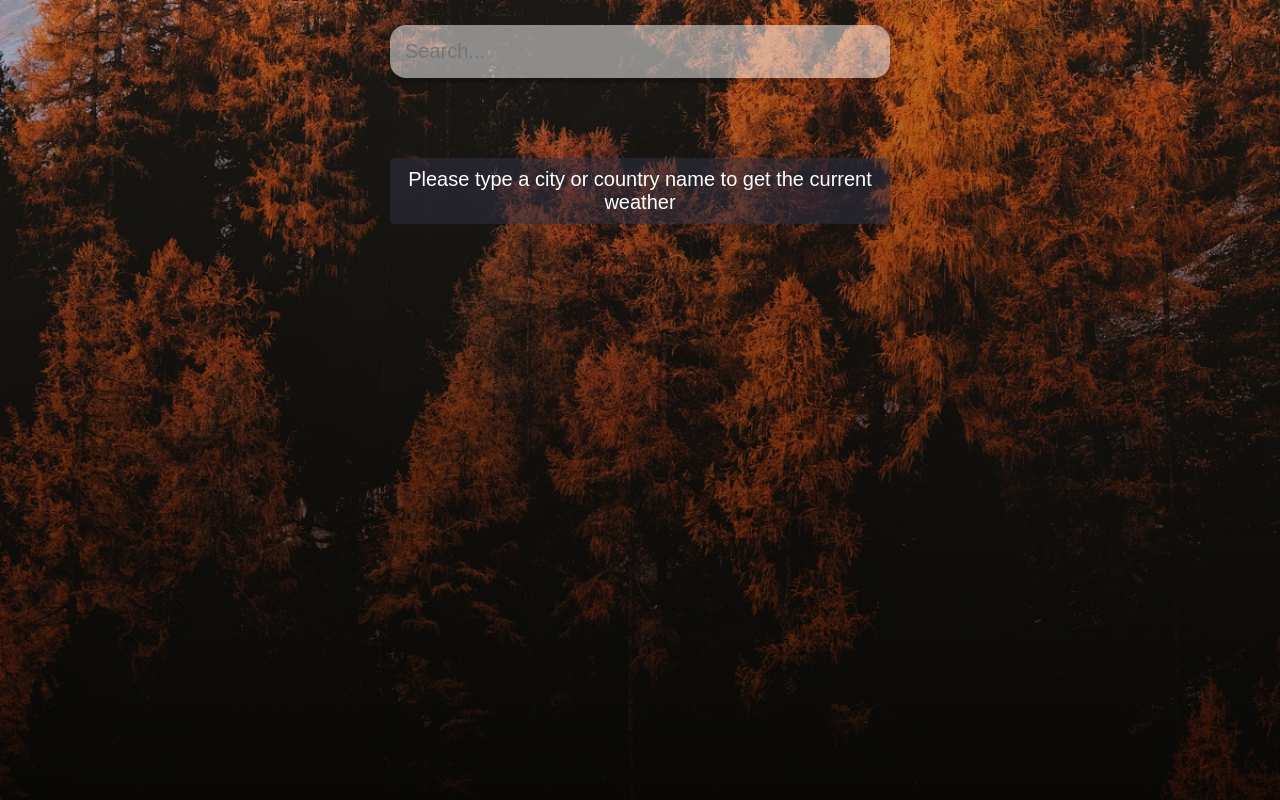
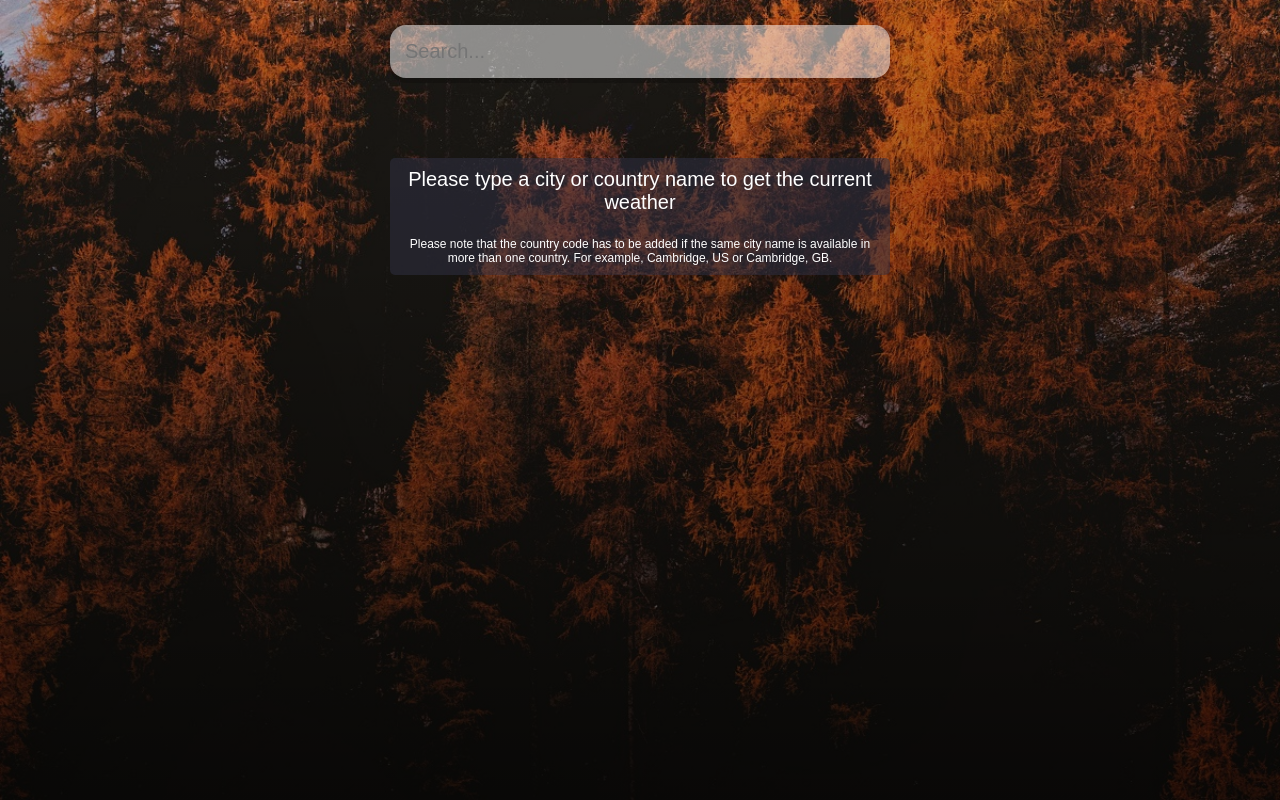
Before and after one commit to angelangelov88/react-weather-app, a React (Create React App) app: page / in a window 1280 px wide. Built offline with nearby package versions, Linux system fonts and the light colour scheme; no server answers.

Commit message:
Update App.js
I added a disclaimer for cities with the same name

```diff
--- a/src/App.js
+++ b/src/App.js
@@ -60,7 +60,11 @@ function App() {
           />
         </div>
 
-        <p id='initialMessage'>Please type a city or country name to get the current weather</p>
+        <div id='initialMessage'>
+        <p>Please type a city or country name to get the current weather</p>
+        <br></br>
+        <p style={{fontSize: "12px"}}>Please note that the country code has to be added if the same city name is available in more than one country. For example, Cambridge, US or Cambridge, GB.</p>
+        </div>
         {(weather.message) ? (
           <p className='error'>Please make sure the name is correct and try again</p>
         ) :('')}
```
